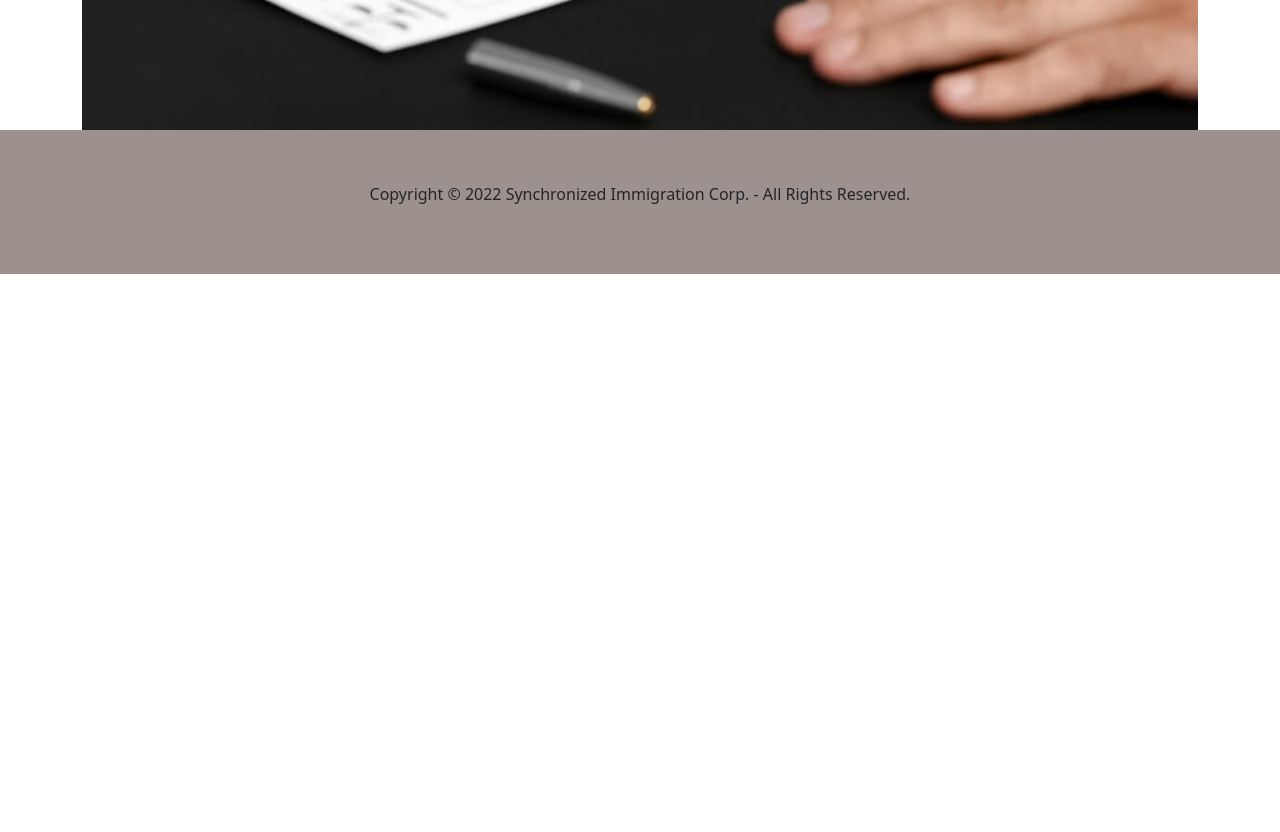
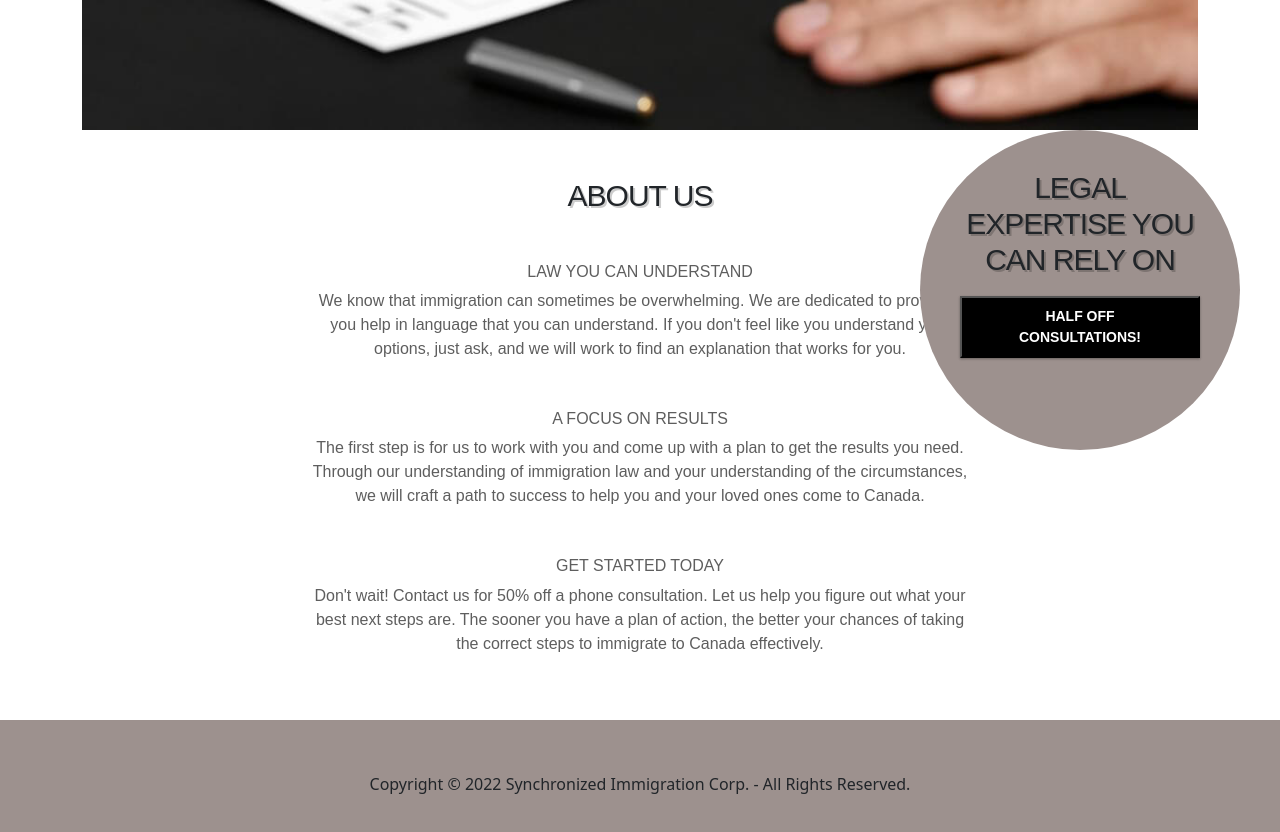
Before and after one commit to SamarjitBhogal/synch-imm, a React (Create React App) app: page / in a window 1280 px wide. Shown: the part 620-1452 px from the top of the page. Before the commit the page ends 894 px from the top, so only its background shows below. Built offline with nearby package versions, Linux system fonts and the light colour scheme.

Commit message:
started working on homepage

```diff
--- a/src/components/NavBar.js
+++ b/src/components/NavBar.js
@@ -24,7 +24,7 @@ export default function NavBar() {
   }, []);
 
   return (
-    <div className="transparent-w container">
+    <div className="transparent-w container fixed">
       <nav className="navbar navbar-expand-lg bg-body-tertiary">
         <div className="container-fluid">
           <button
@@ -53,22 +53,22 @@ export default function NavBar() {
           {nav && (
             <div className="collapse navbar-collapse fs-5" id="navbarNav">
               <ul className="navbar-nav">
-                <li className="nav-item">
+                <li className="nav-item mb-2">
                   <a className="nav-link" aria-current="page" href="/">
                     HOME
                   </a>
                 </li>
-                <li className="nav-item">
+                <li className="nav-item mb-2">
                   <a className="nav-link" href="/about">
                     ABOUT US
                   </a>
                 </li>
-                <li className="nav-item">
+                <li className="nav-item mb-2">
                   <a className="nav-link" href="/contact">
                     CONTACT US
                   </a>
                 </li>
-                <li className="nav-item">
+                <li className="nav-item mb-2">
                   <a className="nav-link" href="/services">
                     SERVICES
                   </a>
@@ -79,7 +79,7 @@ export default function NavBar() {
 
           {!logo && !nav && (
             <div
-              className="collapse navbar-collapse fs-5 justify-content-center"
+              className="collapse navbar-collapse fs-5 justify-content-center align-items-center"
               id="navbarNav"
             >
               <ul className="navbar-nav">
--- a/src/index.css
+++ b/src/index.css
@@ -14,7 +14,7 @@ code {
 
 /* white transparent background */
 .transparent-w {
-  background-color: rgba(255, 255, 255, 0.8);
+  background-color: rgba(255, 255, 255, 0.92);
 }
 
 /* company background color */
--- a/src/pages/HomePage.js
+++ b/src/pages/HomePage.js
@@ -1,15 +1,58 @@
-import React from "react"
+import React from "react";
 
-import "../styles/homePageStyles.css"
+import "../styles/homePageStyles.css";
 
 export default function HomePage() {
-    return (
-        <div className="container d-flex justify-content-center">
-            <img
-            src={require("../images/placeholder-center-img.jpg")}
-            alt=""
-            style={{ maxWidth: "100%", height: "auto" }}>
-            </img>
+  return (
+    <div className="container d-flex justify-content-center align-items-center flex-column mb-3">
+      <div>
+        <img
+          src={require("../images/placeholder-center-img.jpg")}
+          alt="main"
+          style={{
+            maxWidth: "100%",
+            height: "auto",
+            backgroundColor: "transparent",
+          }}
+        ></img>
+        <div className="sych-bg-c img-staple">
+          <h1 className="header-font">LEGAL EXPERTISE YOU CAN RELY ON</h1>
+          <button className="img-button" type="button" href="#">
+            <span>Half off consultations!</span>
+          </button>
         </div>
-    );
+      </div>
+
+      <div className="container d-flex justify-content-center align-items-center flex-column mt-5">
+        <h1 className="mb-5 header-font">About Us</h1>
+        <h5 className="mb-2 local-text-font">LAW YOU CAN UNDERSTAND</h5>
+        <p className="mb-5 local-text-font local-text-space">
+          <span>
+            We know that immigration can sometimes be overwhelming. We are
+            dedicated to providing you help in language that you can understand.
+            If you don't feel like you understand your options, just ask, and we
+            will work to find an explanation that works for you.
+          </span>
+        </p>
+        <h5 className="mb-2 local-text-font">A FOCUS ON RESULTS</h5>
+        <p className="mb-5 local-text-font local-text-space">
+          <span>
+            The first step is for us to work with you and come up with a plan to
+            get the results you need. Through our understanding of immigration
+            law and your understanding of the circumstances, we will craft a
+            path to success to help you and your loved ones come to Canada.
+          </span>
+        </p>
+        <h5 className="mb-2 local-text-font">GET STARTED TODAY</h5>
+        <p className="mb-5 local-text-font local-text-space">
+          <span>
+            Don't wait! Contact us for 50% off a phone consultation. Let us help
+            you figure out what your best next steps are. The sooner you have a
+            plan of action, the better your chances of taking the correct steps
+            to immigrate to Canada effectively.
+          </span>
+        </p>
+      </div>
+    </div>
+  );
 }
--- a/src/styles/homePageStyles.css
+++ b/src/styles/homePageStyles.css
@@ -1,3 +1,52 @@
-.background-img {
+.header-font {
+    font-family: 'Fjalla One', arial, sans-serif;
+    text-shadow: 2px 2px 0px rgb(0 0 0 / 20%);
+    text-transform: uppercase;
+    font-weight: 400;
+    letter-spacing: -1px;
+    font-size: 30px;
+    text-align: center;
+}
+
+.local-text-space {
+    width: 60%;
+}
+
+.local-text-font {
+    font-family: 'Source Sans Pro', arial, sans-serif;
+    text-align: center;
+    font-size: 16px;
+    color: rgb(94, 94, 94);
+    font-weight: 400;
+    letter-spacing: normal;
+}
+
+.img-staple {
+    font-family: 'Source Sans Pro', arial, sans-serif;
+    position: absolute;
+    right: 40px;
+    width: 320px;
+    height: 320px;
+    border-radius: 50%;
+    text-align: center;
+    padding: 40px;
+}
+
+.img-button {
+    padding-top: 8px;
+    padding-bottom: 8px;
+    padding-right: 32px;
+    padding-left: 32px;
+    margin-top: 10px;
+    box-shadow: 0 1px 3px rgb(0 0 0 / 12%), 0 1px 2px rgb(0 0 0 / 24%);
+    font-size: 14px;
+    text-transform: uppercase;
+    color: white;
+    background-color: black;
+    width: auto;
+    font-weight: 700;
+}
+
+.home-img {
 
 }
--- a/src/styles/navBarStyles.css
+++ b/src/styles/navBarStyles.css
@@ -12,3 +12,8 @@
 .synch-logo-size {
     width: 150px;
 }
+
+.fixed {
+    position: sticky;
+    top: 0;
+}
```
